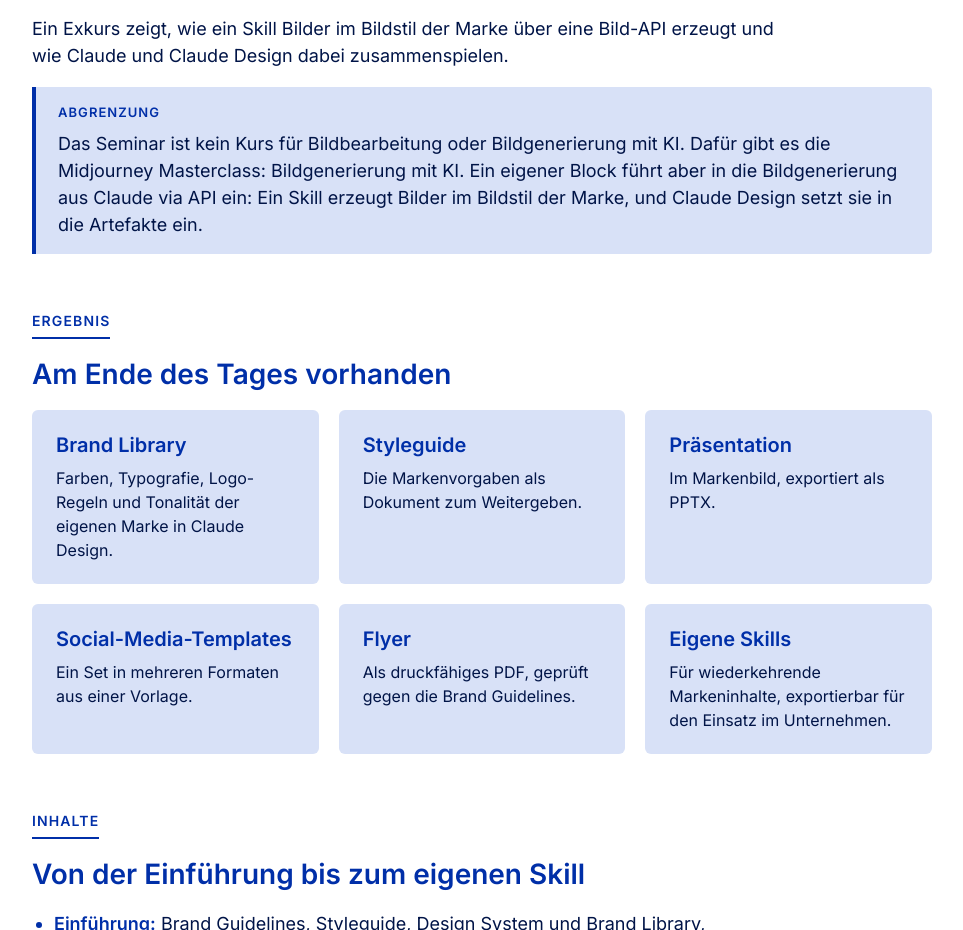
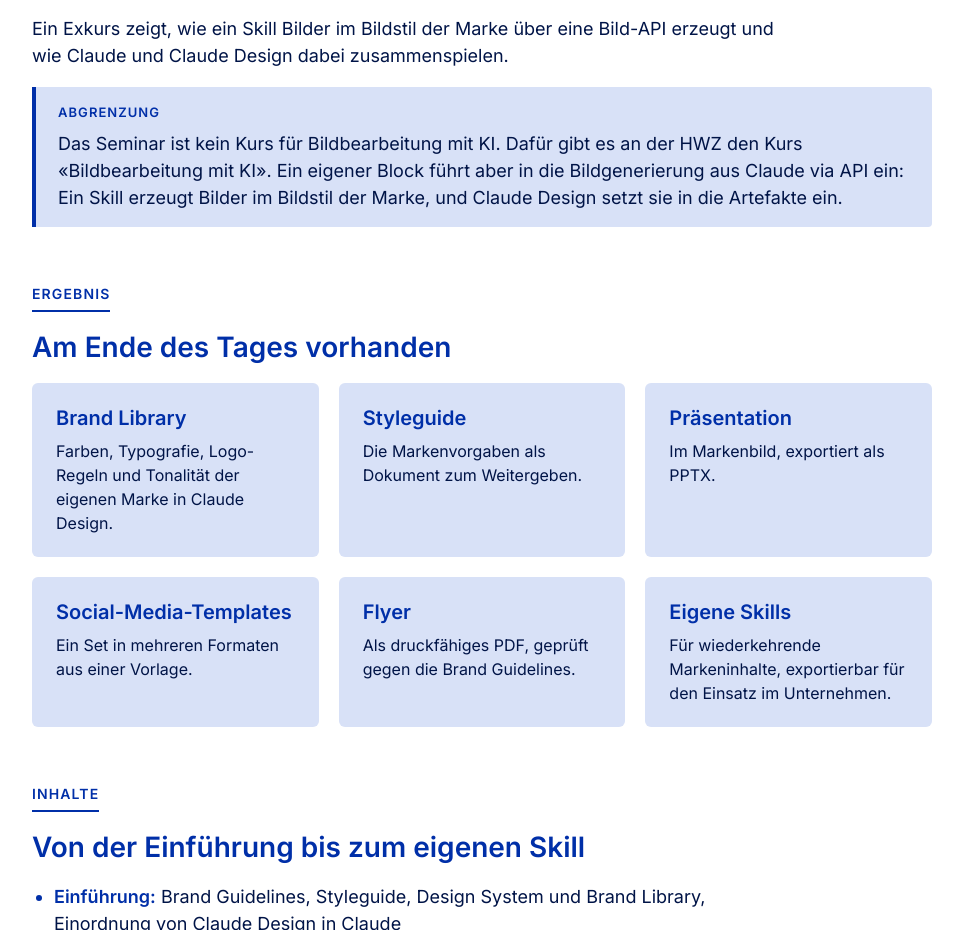
Before and after one commit to ralphhutter/ralphhutter.github.io, a plain HTML site: page claude-design/index.html in a window 1280 px wide. Shown: the part 964-1894 px from the top of the page, without its empty margins (158-1121 px from the left). Drawn offline with Linux system fonts and the light colour scheme.

Commit message:
fix(claude-design): reference course Bildbearbeitung mit KI
Co-Authored-By: Claude Opus 5.5 <noreply@anthropic.com>
Claude-Session: https://claude.ai/code/session_01XfRbAF8C91LLVdPbUkUuDi

```diff
--- a/claude-design/index.html
+++ b/claude-design/index.html
@@ -188,7 +188,7 @@
     <p>Ein Exkurs zeigt, wie ein Skill Bilder im Bildstil der Marke über eine Bild-API erzeugt und wie Claude und Claude Design dabei zusammenspielen.</p>
     <div class="note">
       <span class="k">Abgrenzung</span>
-      <p>Das Seminar ist kein Kurs für Bildbearbeitung oder Bildgenerierung mit KI. Dafür gibt es die Midjourney Masterclass: Bildgenerierung mit KI. Ein eigener Block führt aber in die Bildgenerierung aus Claude via API ein: Ein Skill erzeugt Bilder im Bildstil der Marke, und Claude Design setzt sie in die Artefakte ein.</p>
+      <p>Das Seminar ist kein Kurs für Bildbearbeitung mit KI. Dafür gibt es an der HWZ den Kurs «Bildbearbeitung mit KI». Ein eigener Block führt aber in die Bildgenerierung aus Claude via API ein: Ein Skill erzeugt Bilder im Bildstil der Marke, und Claude Design setzt sie in die Artefakte ein.</p>
     </div>
   </section>
 
```
